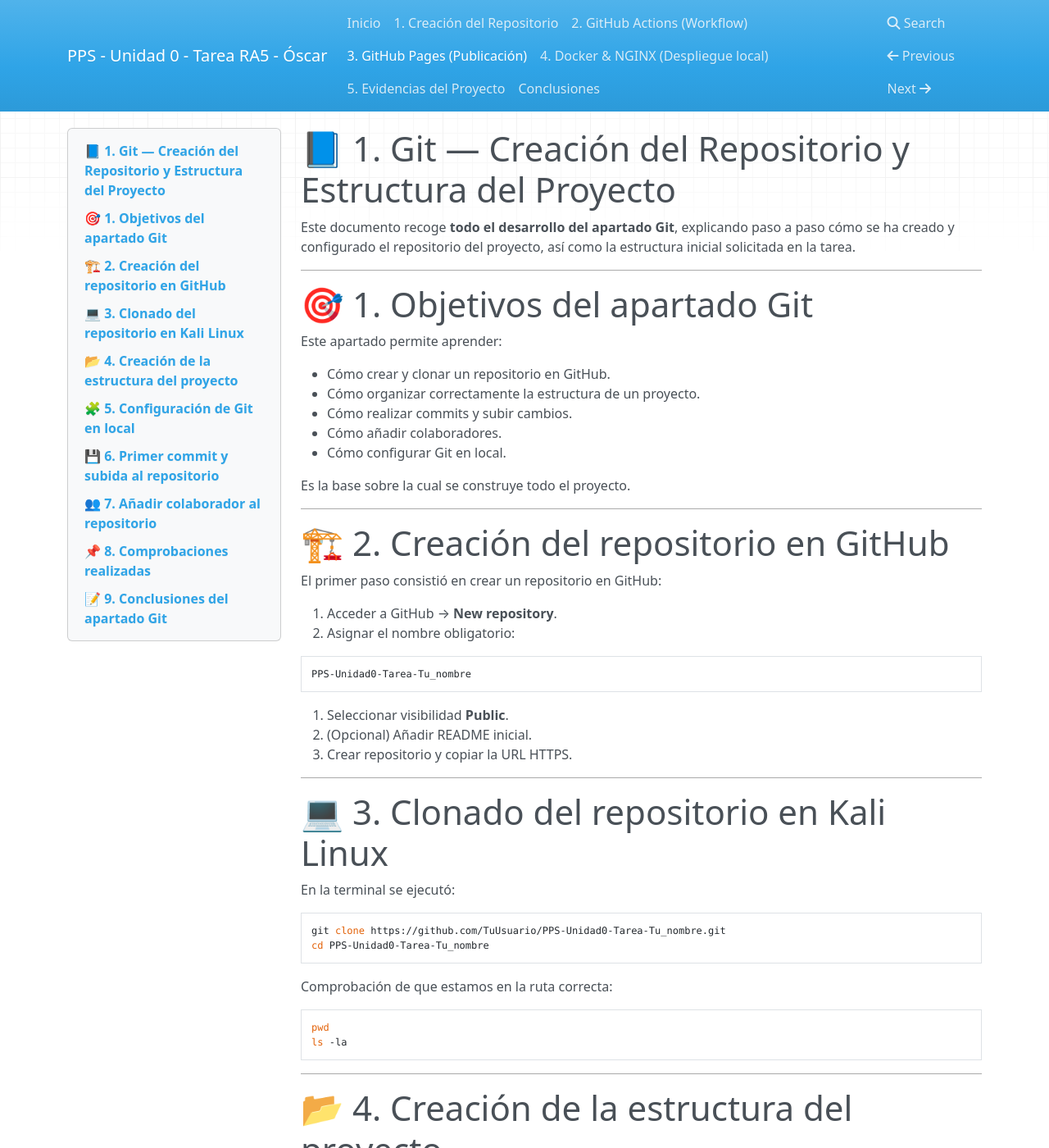
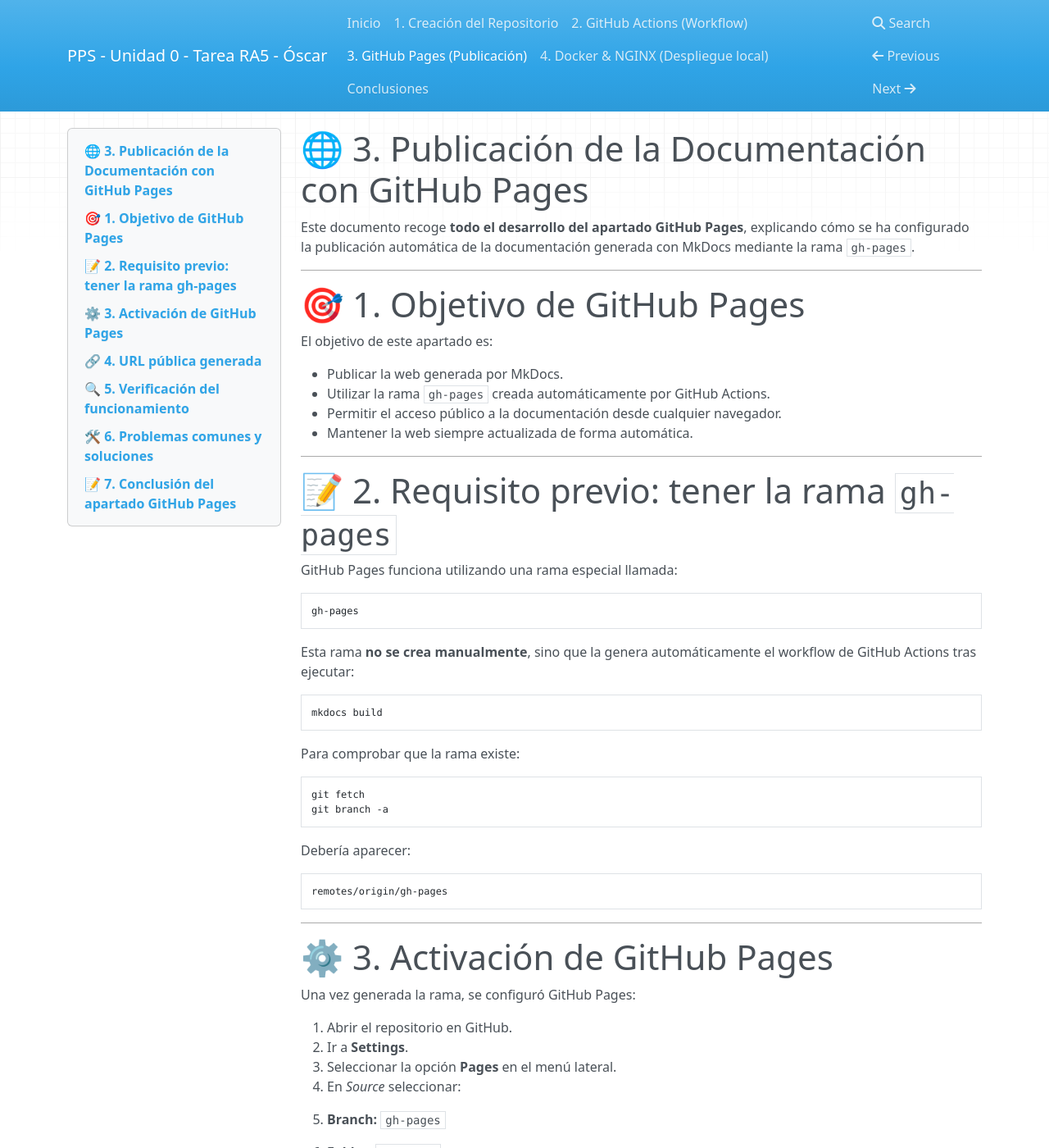
Before and after one commit to PPSOscar/PPS-Unidad0-Tarea-Oscar, an MkDocs documentation site: the page built from docs/gitPages.md, in a window 1280 px wide and 1400 px high. Shown: the whole window at 82% size. Built offline with MkDocs 1.6.1, drawn with Linux system fonts in a browser that asks for light colours; nearby versions of some CDN libraries; some of the changed text lies outside the part shown.

Commit message:
Retocando web

````diff
--- a/docs/gitPages.md
+++ b/docs/gitPages.md
@@ -1,165 +1,167 @@
-# 📘 1. Git — Creación del Repositorio y Estructura del Proyecto
+# 🌐 3. Publicación de la Documentación con GitHub Pages
 
-Este documento recoge **todo el desarrollo del apartado Git**, explicando paso a paso cómo se ha creado y configurado el repositorio del proyecto, así como la estructura inicial solicitada en la tarea.
+Este documento recoge **todo el desarrollo del apartado GitHub Pages**, explicando cómo se ha configurado la publicación automática de la documentación generada con MkDocs mediante la rama `gh-pages`.
 
 ---
 
-# 🎯 1. Objetivos del apartado Git
+# 🎯 1. Objetivo de GitHub Pages
 
-Este apartado permite aprender:
+El objetivo de este apartado es:
 
-- Cómo crear y clonar un repositorio en GitHub.
-- Cómo organizar correctamente la estructura de un proyecto.
-- Cómo realizar commits y subir cambios.
-- Cómo añadir colaboradores.
-- Cómo configurar Git en local.
-
-Es la base sobre la cual se construye todo el proyecto.
+- Publicar la web generada por MkDocs.
+- Utilizar la rama `gh-pages` creada automáticamente por GitHub Actions.
+- Permitir el acceso público a la documentación desde cualquier navegador.
+- Mantener la web siempre actualizada de forma automática.
 
 ---
 
-# 🏗️ 2. Creación del repositorio en GitHub
+# 📝 2. Requisito previo: tener la rama `gh-pages`
 
-El primer paso consistió en crear un repositorio en GitHub:
-
-1. Acceder a GitHub → **New repository**.
-2. Asignar el nombre obligatorio:
+GitHub Pages funciona utilizando una rama especial llamada:
 
 ```
-PPS-Unidad0-Tarea-Tu_nombre
+gh-pages
 ```
 
-3. Seleccionar visibilidad **Public**.
-4. (Opcional) Añadir README inicial.
-5. Crear repositorio y copiar la URL HTTPS.
-
----
-
-# 💻 3. Clonado del repositorio en Kali Linux
-
-En la terminal se ejecutó:
+Esta rama **no se crea manualmente**, sino que la genera automáticamente el workflow de GitHub Actions tras ejecutar:
 
 ```bash
-git clone https://github.com/TuUsuario/PPS-Unidad0-Tarea-Tu_nombre.git
-cd PPS-Unidad0-Tarea-Tu_nombre
+mkdocs build
 ```
 
-Comprobación de que estamos en la ruta correcta:
+Para comprobar que la rama existe:
 
 ```bash
-pwd
-ls -la
+git fetch
+git branch -a
+```
+
+Debería aparecer:
+
+```
+remotes/origin/gh-pages
 ```
 
 ---
 
-# 📂 4. Creación de la estructura del proyecto
+# ⚙️ 3. Activación de GitHub Pages
 
-Se crearon todas las carpetas y archivos necesarios:
+Una vez generada la rama, se configuró GitHub Pages:
 
-```bash
-mkdir -p calculator docs .github/workflows
-touch calculator/__init__.py calculator/gui.py
-touch docs/index.md docs/git.md docs/gitActions.md docs/gitPages.md docs/docker.md docs/evidencias.md docs/conclusiones.md
-touch mkdocs.yml requirements.txt README.md
-```
+1. Abrir el repositorio en GitHub.
+2. Ir a **Settings**.
+3. Seleccionar la opción **Pages** en el menú lateral.
+4. En *Source* seleccionar:
 
-De esta forma queda montada toda la estructura base del proyecto.
+   - **Branch:** `gh-pages`
+   - **Folder:** `/ (root)`
+
+5. Guardar la configuración.
+
+GitHub mostrará la URL pública donde se publicará la documentación.
 
 ---
 
-# 🧩 5. Configuración de Git en local
+# 🔗 4. URL pública generada
 
-Antes de realizar commits, se configuró la identidad del usuario:
+La URL de acceso a la documentación tiene este formato:
 
-```bash
-git config --global user.name "Tu Nombre"
-git config --global user.email "tu@correo.com"
+```
+https://TuUsuario.github.io/PPS-Unidad0-Tarea-Tu_nombre/
 ```
 
-Comprobación:
+Donde:
 
-```bash
-git config user.name
-git config user.email
-```
+- `TuUsuario` = tu nombre de usuario de GitHub
+- `PPS-Unidad0-Tarea-Tu_nombre` = nombre del repositorio sin `docs/` ni subrutas
 
-Esto permite que los cambios subidos al repositorio queden correctamente firmados.
+Al abrir esa URL, la web generada por MkDocs estará disponible públicamente.
 
 ---
 
-# 💾 6. Primer commit y subida al repositorio
+# 🔍 5. Verificación del funcionamiento
 
-Después de crear la estructura:
+Para comprobar que GitHub Pages está sirviendo correctamente la documentación:
+
+### ✔ Verificar que la rama `gh-pages` contiene archivos HTML
 
 ```bash
-git add .
-git commit -m "Estructura inicial del proyecto creada"
-git push origin main
+git checkout gh-pages
+ls -la
 ```
 
-Este commit marca el punto inicial del proyecto, con todos los archivos base.
+Deben aparecer:
+
+- `index.html`
+- `404.html`
+- `css/`
+- `js/`
+- `search/`
+
+### ✔ Entrar en la URL pública
+
+Basta con abrirla en el navegador.
+Si la página se ve correctamente, GitHub Pages está funcionando.
 
 ---
 
-# 👥 7. Añadir colaborador al repositorio
+# 🛠 6. Problemas comunes y soluciones
 
-Para permitir supervisión y acceso al profesor, se añadió como colaborador:
+### ❗ La página devuelve 404
+Asegúrate de que:
 
-Ruta:
-
-```
-Repository → Settings → Collaborators → Add collaborator
-```
-
-Colaborador añadido:
-
-```
-PPSvjp
-```
-
-Esto habilita acceso directo al repositorio para revisión y control.
+- Se ha seleccionado **Branch: gh-pages**
+- El workflow se ha ejecutado al menos una vez
+- La rama contiene un `index.html`
 
 ---
 
-# 📌 8. Comprobaciones realizadas
+### ❗ La web carga pero sin estilos
+Esto ocurre si:
 
-### ✔ Confirmación de la estructura del proyecto
+- Se usan rutas erróneas en `mkdocs.yml`
+- Se movieron manualmente carpetas dentro de `gh-pages`
 
-```bash
-ls -R
+Solución: no modificar manualmente la rama `gh-pages`.
+
+---
+
+### ❗ La web muestra contenido raro
+Esto sucede cuando en el `nav:` de `mkdocs.yml` se usan rutas absolutas erróneas.
+
+Debe ser así:
+
+```yaml
+nav:
+  - Inicio: index.md
+  - Git: git.md
 ```
 
-### ✔ Revisión del historial de cambios
+NO así:
 
-```bash
-git log --oneline
-```
-
-### ✔ Estado del repositorio
-
-```bash
-git status
+```yaml
+nav:
+  - Inicio: docs/index.md
 ```
 
 ---
 
-# 📝 9. Conclusiones del apartado Git
+# 📝 7. Conclusión del apartado GitHub Pages
 
-Gracias a este apartado he podido aprender y reforzar:
+Gracias a este apartado he aprendido:
 
-### 🔹 La importancia del control de versiones
-Git permite mantener el proyecto organizado, documentado y con un historial claro de cambios.
+### 🔹 Cómo publicar documentación automáticamente
+GitHub Pages permite tener la web accesible en todo momento sin subir nada manualmente.
 
-### 🔹 Cómo crear y gestionar repositorios en GitHub
-Incluyendo la subida de cambios, configuración inicial y gestión de colaboradores.
+### 🔹 Cómo funciona la rama `gh-pages`
+Es una rama especial dedicada a la publicación, generada automáticamente por el workflow.
 
-### 🔹 Cómo preparar una estructura completa de proyecto
-Que posteriormente será utilizada por herramientas como MkDocs y GitHub Actions.
+### 🔹 Cómo verificar el despliegue
+Revisando la ejecución del workflow y la configuración de Pages.
 
-### 🔹 Flujo básico de trabajo en un proyecto real
-Clonación, configuración, commits, push, estructura y documentación.
+### 🔹 Cómo resolver problemas frecuentes
+Especialmente los relacionados con rutas y el menú de navegación.
 
-Este apartado sienta las bases para trabajar adecuadamente con automatización, publicación y despliegue en los apartados siguientes.
+GitHub Pages es una herramienta muy útil y profesional para publicar documentación estática de manera rápida, automática y gratuita.
 
 ---
--- a/mkdocs.yml
+++ b/mkdocs.yml
@@ -8,5 +8,4 @@
   - 2. GitHub Actions (Workflow): gitActions.md
   - 3. GitHub Pages (Publicación): gitPages.md
   - 4. Docker & NGINX (Despliegue local): docker.md
-  - 5. Evidencias del Proyecto: evidencias.md
   - Conclusiones: conclusiones.md
````
